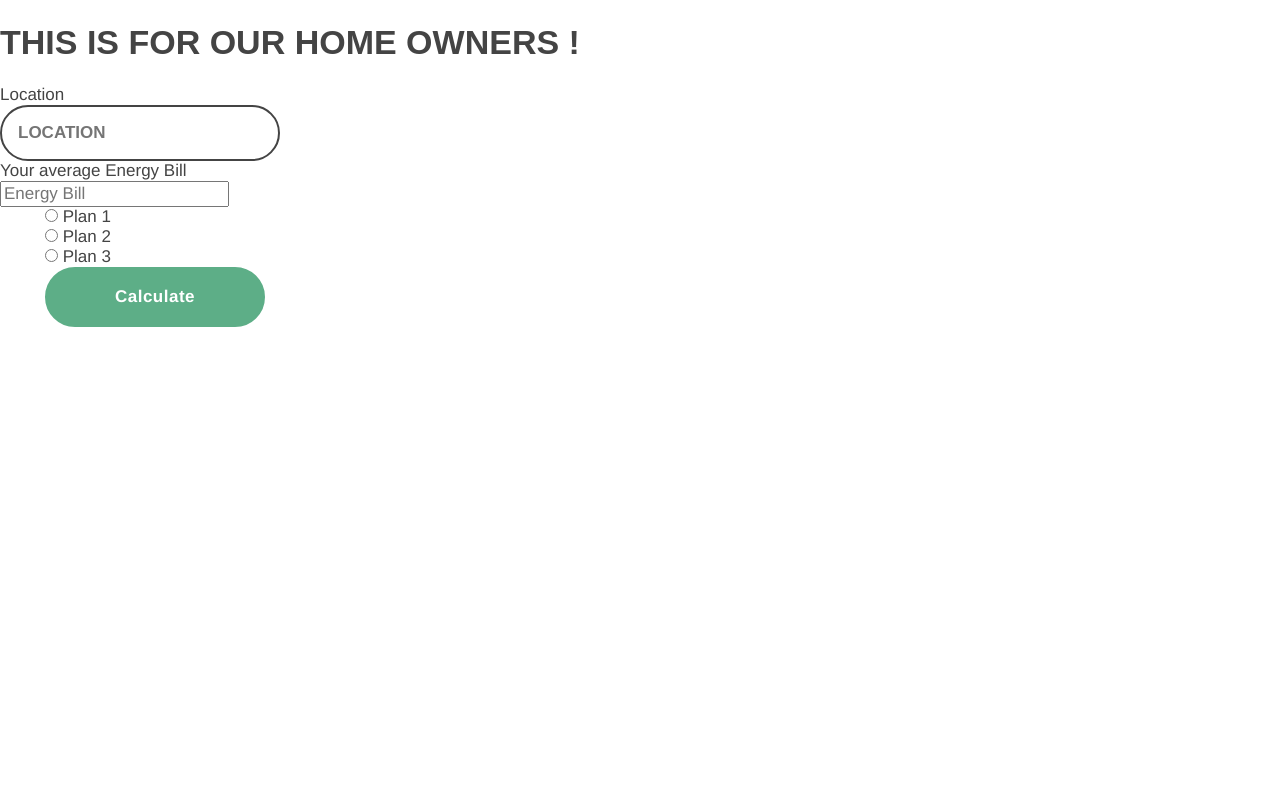
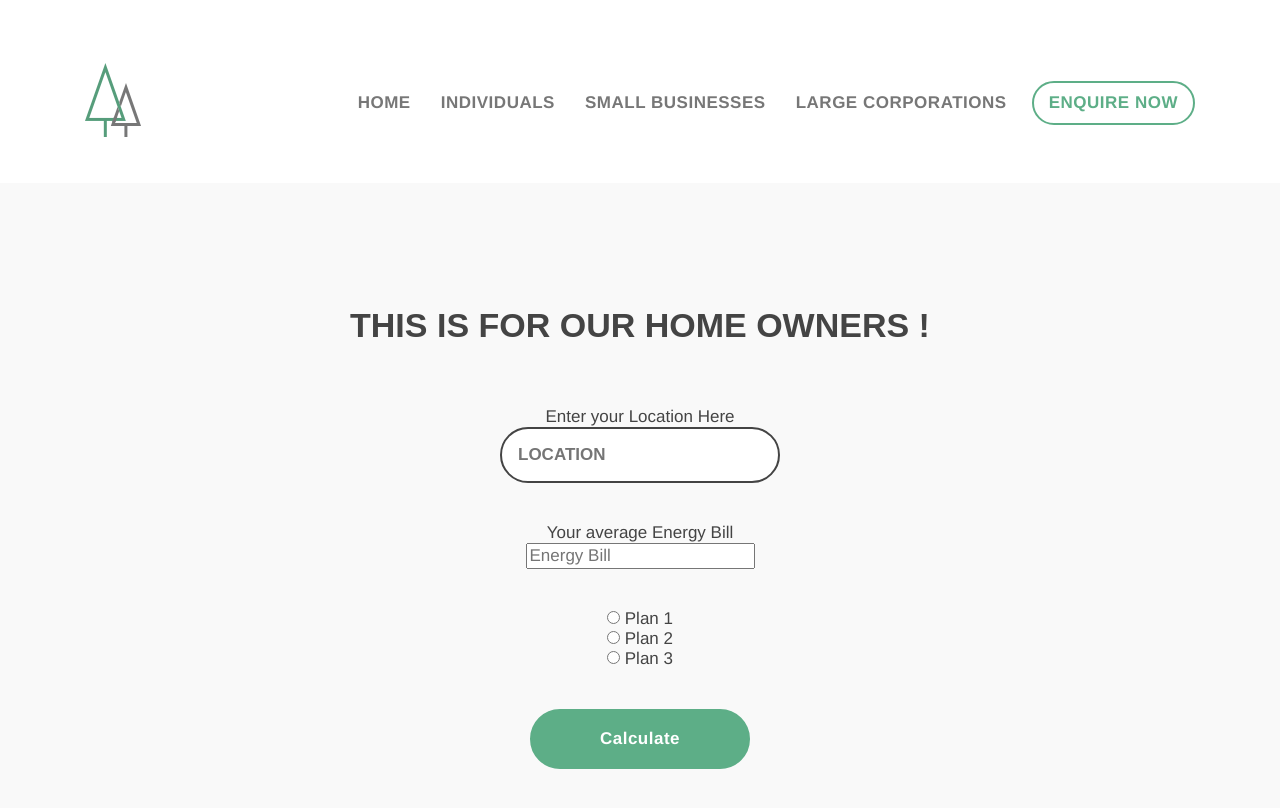
Before and after one commit to yonathan-s/Solar-panel-project, a website with bundled scripts: page individual.html in a window 1280 px wide. Built offline with nearby package versions, Linux system fonts and the light colour scheme.

Commit message:
Fixed the individuals page added some more css

```diff
--- a/individual.html
+++ b/individual.html
@@ -12,16 +12,39 @@
     <link rel="stylesheet" href="css/style.css">
   </head>
   <body>
+
+<header id="top">
+
+    <header id="top">
+
+        <div class="wrapper">
+            <h1 class="logo"><a href="#">Solar pannels for small businesses</a></h1>
+            <nav>
+                <ul id="navigation">
+                    <li><a href="#home">Home</a></li>
+                    <li><a href="./individual.html">Individuals</a></li>
+                    <li><a href="./businessOwner.html">Small Businesses</a></li>
+                    <li><a href="#Large coporations">Large corporations</a></li>
+                    <li><a class="nav-cta" href="#">Enquire Now</a></li>
+                </ul>
+            </nav>
+        </div>
+
+        </div>
+    </header>
+
+<div class ="services-section">
     <h1 class="title">This is for our Home Owners !</h1>
-
+   <br></br>
     <form id="calcForm">
-      <label for="location">Location</label><br />
+      <label for="location">Enter your Location Here</label><br />
       <input
         type="text"
         id="location"
         name="location"
         placeholder="Location"
       /><br />
+        <br></br>
       <label for="energyBill">Your average Energy Bill</label><br />
       <input
         type="number"
@@ -30,6 +53,7 @@
         placeholder="Energy Bill"
       />
     </form>
+  <br></br>
     <div class="wrapper">
       <form>
         <input type="radio" id="option1" name="outlayOption" value="option1" />
@@ -39,9 +63,11 @@
         <input type="radio" id="option3" name="outlayOption" value="option3" />
         <label for="option3">Plan 3</label><br />
       </form>
+        <br></br>
       <button type="button" id="calcBtn">Calculate</button>
       <p id="result"></p>
     </div>
+  </div>
     <script type="module" src="app.js"></script>
   </body>
 </html>
```
